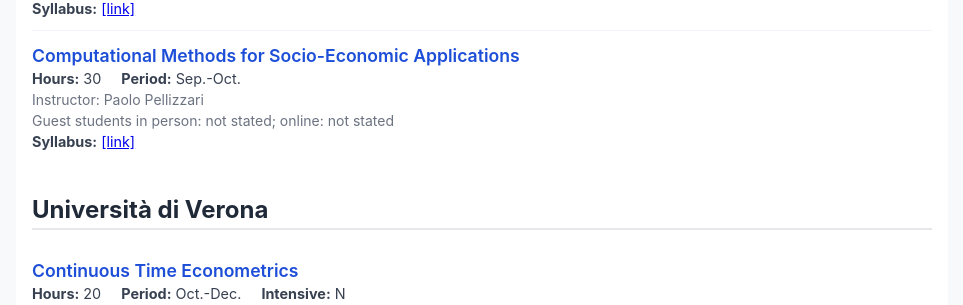
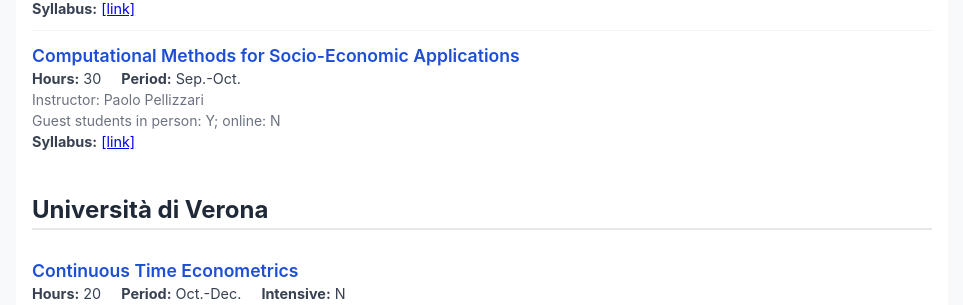
Before and after one commit to mlicalzi/phd_courses, a Jekyll site: the page built from index.html, in a window 1280 px wide. Shown: the part 779-1084 px from the top of the page, without its empty margins (158-1121 px from the left). Built offline with Jekyll 4.4.1, drawn with Linux system fonts in a browser that asks for light colours.

```diff
--- a/_data/courses.yml
+++ b/_data/courses.yml
@@ -58,8 +58,8 @@
   hours: 30
   period: "Sep.-Oct."
   intensive:
-  in_person:
-  online:
+  in_person: "Y"
+  online: "N"
   syllabus: https://www.unive.it/data/course/585614/programma
 
 - id: UniVr
```
